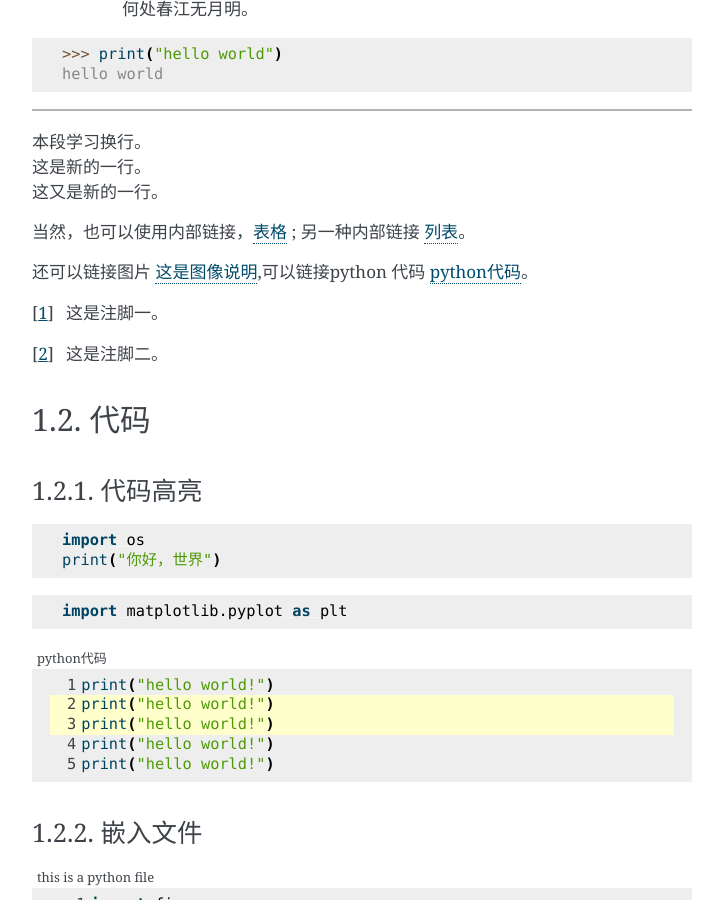
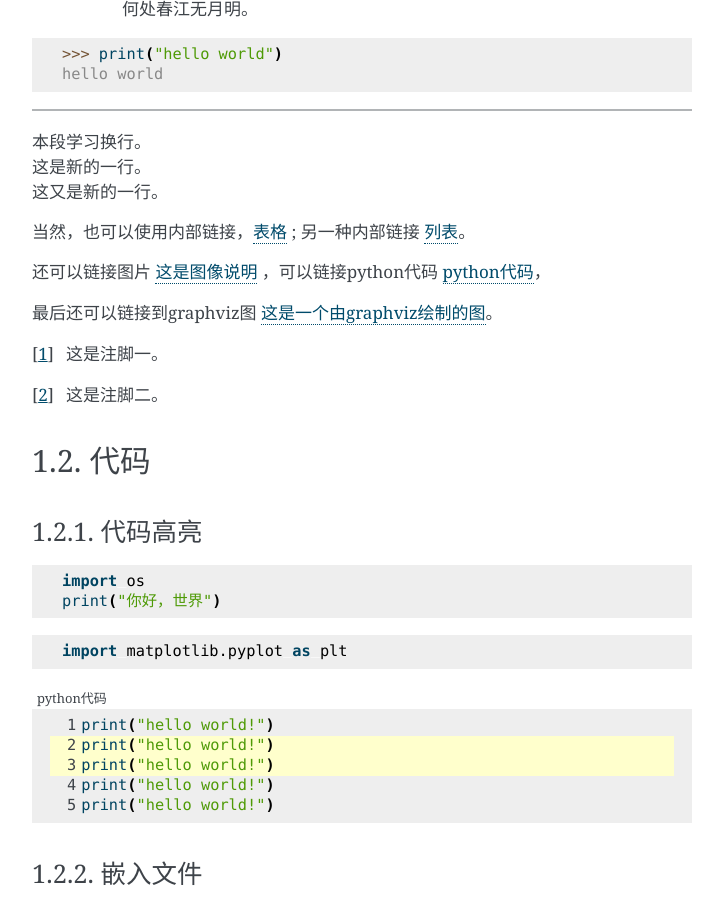
Before and after one commit to Ljp66/sphinx, a Sphinx documentation site: the page built from source/usage.rst, in a window 1280 px wide and 900 px high, scrolled down 817 px. Shown: the whole window, without its empty margins (388-1111 px from the left). Built offline with Sphinx 7.4.7, drawn with Linux system fonts in a browser that asks for light colours.

Commit message:
跨文件引用

```diff
--- a/source/usage.rst
+++ b/source/usage.rst
@@ -56,7 +56,9 @@ hello world
 当然，也可以使用内部链接，`表格`_ ;
 另一种内部链接 :ref:`list`。
 
-还可以链接图片 :ref:`image1`,可以链接python 代码 :ref:`python code`。
+还可以链接图片 :ref:`image1` ，可以链接python代码 :ref:`python code`，
+
+最后还可以链接到graphviz图 :ref:`graphviz1`。
 
 ..  [1] 这是注脚一。
 ..  [2] 这是注脚二。
```
